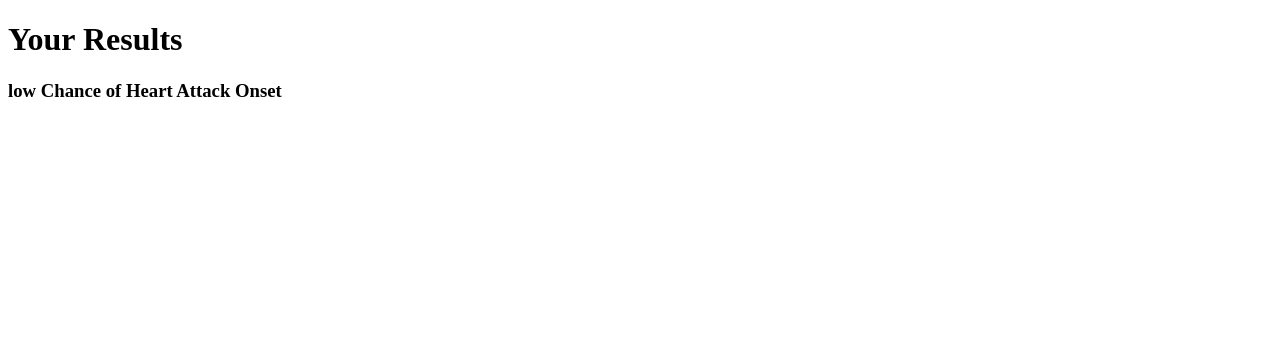
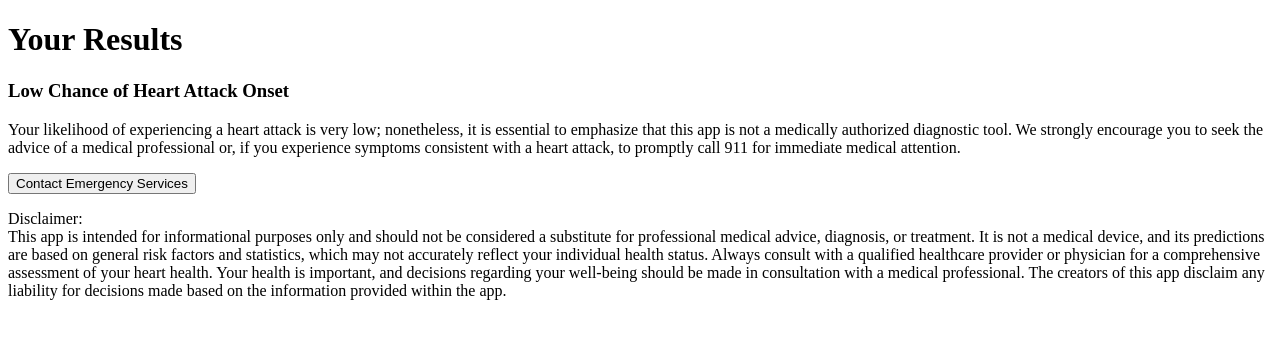
Before and after one commit to linglejack06/heart-help, a React (Vite) app: page /results in a window 1280 px wide. Shown: the top 338 px of the page. Built offline with nearby package versions, Linux system fonts and the light colour scheme.

Commit message:
add disclaimer and information for each range level plus wording fixes

```diff
--- a/src/App.tsx
+++ b/src/App.tsx
@@ -14,6 +14,21 @@ function App() {
         <Route path="/pain-calculation" element={<PainForm />} />
         <Route path="/results" element={<Results />} />
       </Routes>
+      <footer>
+        <p>
+          Disclaimer: <br />
+          This app is intended for informational purposes only and should not be
+          considered a substitute for professional medical advice, diagnosis, or
+          treatment. It is not a medical device, and its predictions are based
+          on general risk factors and statistics, which may not accurately
+          reflect your individual health status. Always consult with a qualified
+          healthcare provider or physician for a comprehensive assessment of
+          your heart health. Your health is important, and decisions regarding
+          your well-being should be made in consultation with a medical
+          professional. The creators of this app disclaim any liability for
+          decisions made based on the information provided within the app.
+        </p>
+      </footer>
     </div>
   );
 }
--- a/src/components/Checkbox.tsx
+++ b/src/components/Checkbox.tsx
@@ -8,8 +8,7 @@ const Checkbox = ({ onChange, name, children }: CheckboxProps) => {
     setChecked(!checked);
   };
   return (
-    <>
-      <label htmlFor={name}>{children}</label>
+    <div>
       <input
         type="checkbox"
         checked={checked}
@@ -17,7 +16,8 @@ const Checkbox = ({ onChange, name, children }: CheckboxProps) => {
         id={name}
         onChange={handleChange}
       />
-    </>
+      <label htmlFor={name}>{children}</label>
+    </div>
   );
 };
 
--- a/src/components/Results.tsx
+++ b/src/components/Results.tsx
@@ -6,17 +6,34 @@ import { RangeValues } from "../types";
 const Results = () => {
   const symptoms = useSymptomValues();
   const risks = useRiskValues();
+  let information = "";
   const [range, setRange] = useState<null | RangeValues>(null);
   useEffect(() => {
     const percentage = calculatePercentage(risks, symptoms);
     setRange(convertToRange(percentage));
   }, [symptoms, risks]);
+  if (!range) {
+    return <div>Calculating</div>;
+  } else if (range == RangeValues.LOW) {
+    information =
+      "Your likelihood of experiencing a heart attack is very low; nonetheless, it is essential to emphasize that this app is not a medically authorized diagnostic tool. We strongly encourage you to seek the advice of a medical professional or, if you experience symptoms consistent with a heart attack, to promptly call 911 for immediate medical attention. ";
+  } else if (range == RangeValues.MID) {
+    information =
+      "In light of a moderate risk of potential heart attack onset, we recommend that you promptly contact your primary healthcare provider for a comprehensive assessment or proceed to the Emergency Room for further evaluation.";
+  } else if (range == RangeValues.HIGH) {
+    information =
+      "A heightened probability of experiencing a heart attack should be regarded as a crucial indicator. We strongly advise that you promptly contact your primary healthcare provider for thorough evaluation and guidance, or, in the event of a deteriorating medical condition, dial 911 for immediate emergency medical assistance.";
+  }
   return (
     <div>
       <h1>Your Results</h1>
       <h3>{range} Chance of Heart Attack Onset</h3>
-      {/* <p>explanations call doctor etc...</p> */}
-      {/* <p>disclaimers...</p> */}
+      {/* add heart image corresponding to range (thumbs up, frowning, freaking out) */}
+      <p>{information}</p>
+      <button onClick={() => window.open("tel:911")}>
+        Contact Emergency Services
+      </button>
+      <br />
     </div>
   );
 };
--- a/src/components/RiskForm/Diseases.tsx
+++ b/src/components/RiskForm/Diseases.tsx
@@ -24,7 +24,7 @@ const Diseases = () => {
         Peripheral Artery Disease
       </Checkbox>
       <Checkbox onChange={handleDiseaseChange} name="stroke">
-        Stroke
+        History of Stroke
       </Checkbox>
       <Checkbox onChange={handleDiseaseChange} name="diabetes">
         Diabetes
--- a/src/components/RiskForm/index.tsx
+++ b/src/components/RiskForm/index.tsx
@@ -35,7 +35,9 @@ function RiskForm() {
           groupName="Gender"
           onPickChange={handleGenderChange}
         />
-        <label htmlFor="age">Age</label>
+        <label htmlFor="age">
+          <h3>Age</h3>
+        </label>
         <input
           type="number"
           onChange={handleAgeChange}
--- a/src/components/Welcome.tsx
+++ b/src/components/Welcome.tsx
@@ -3,7 +3,7 @@ import { Link } from "react-router-dom";
 function Welcome() {
   return (
     <div>
-      <Link to="/pain-calculation">Am I having a heart attack</Link>
+      <Link to="/risk-calculation">Am I having a heart attack</Link>
     </div>
   );
 }
--- a/src/types.ts
+++ b/src/types.ts
@@ -5,10 +5,10 @@ export enum Gender {
 }
 
 export enum ActivityLevel {
-  VeryHigh = "very high", // >60 minutes of exercise five days / week
-  High = "high", // 45 minutes of exercise five days / week
-  Average = "average", //  30 minutes of exercise (including walking etc) five days / week
-  BelowAverage = "below average", // sedentary lifestyle (couch potato)
+  VeryHigh = "Very high (>60 minutes of exercise 5 or more days/week)", // >60 minutes of exercise five days / week
+  High = "High (45-60 minutes of exercise 5 days/week)", // 45 minutes of exercise five days / week
+  Average = "Average (30 minutes of moderate exercise 5 days/week)", //  30 minutes of exercise (including walking etc) five days / week
+  BelowAverage = "Below Average (sedentary lifestyle)", // sedentary lifestyle (couch potato)
 }
 export interface Diseases {
   cad: boolean;
@@ -91,7 +91,7 @@ export interface PickOneProps {
 }
 
 export enum RangeValues {
-  LOW = "low",
-  MID = "mild",
-  HIGH = "high",
+  LOW = "Low",
+  MID = "Mild",
+  HIGH = "High",
 }
```
